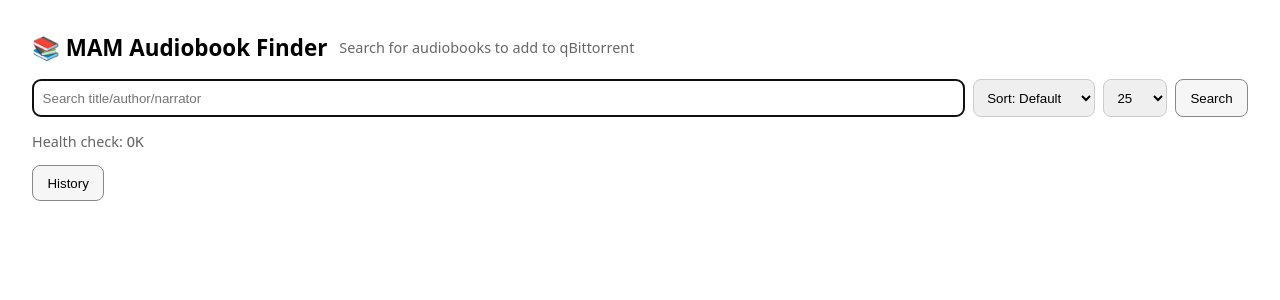
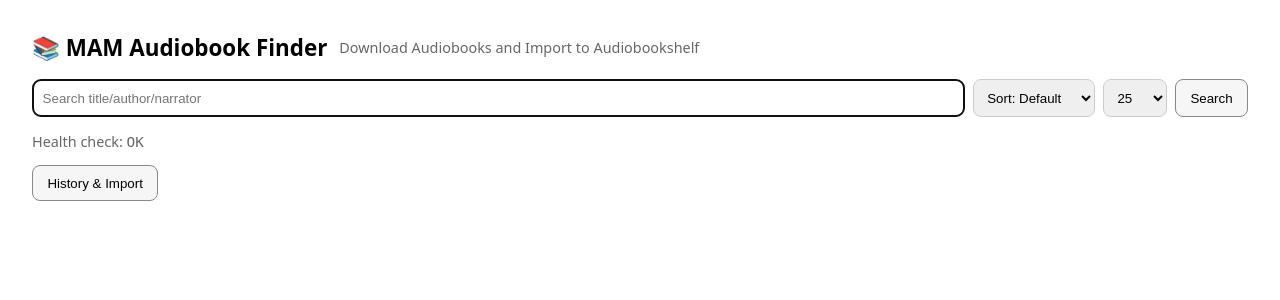
Before and after one commit to raygan/mam-audiofinder, a FastAPI app: page / in a window 1280 px wide. Shown: the top 300 px of the page. Run offline with FastAPI, Linux system fonts and the light colour scheme.

Commit message:
Fixed permissions issue with history remove, updated labels in UI

```diff
--- a/app/main.py
+++ b/app/main.py
@@ -30,6 +30,8 @@
 QB_TAGS     = os.getenv("QB_TAGS", "MAM,audiobook")  # optional
 
 QB_CATEGORY = os.getenv("QB_CATEGORY", "mam-audiofinder")
+QB_POSTIMPORT_CATEGORY = os.getenv("QB_POSTIMPORT_CATEGORY", "")  # "" = clear; or set e.g. "imported"
+
 DL_DIR = os.getenv("DL_DIR", "/media/torrents")
 LIB_DIR = os.getenv("LIB_DIR", "/media/Books/Audiobooks")
 IMPORT_MODE = os.getenv("IMPORT_MODE", "link")  # link|copy|move
@@ -482,4 +484,19 @@
             rel = p.relative_to(src_root)
             copy_one(p, dest_dir / rel)
 
+    # --- post-import: clear or change category so it disappears from our list ---
+    if h and QB_URL:
+        try:
+            with httpx.Client(timeout=15) as c2:
+                lr = c2.post(f"{QB_URL}/api/v2/auth/login",
+                             data={"username": QB_USER, "password": QB_PASS})
+                if lr.status_code == 200 and "Ok" in (lr.text or ""):
+                    # Setting to empty string unsets the category on most qB versions.
+                    # If your qB requires an existing category, set QB_POSTIMPORT_CATEGORY to that name.
+                    c2.post(f"{QB_URL}/api/v2/torrents/setCategory",
+                            data={"hashes": h, "category": QB_POSTIMPORT_CATEGORY})
+        except Exception as _e:
+            # We don't want the import to fail if this best-effort step errors.
+            pass
+
     return {"ok": True, "dest": str(dest_dir)}
--- a/app/templates/index.html
+++ b/app/templates/index.html
@@ -25,7 +25,7 @@
 <body>
   <header>
     <h1>📚 MAM Audiobook Finder</h1>
-    <span class="muted">Search for audiobooks to add to qBittorrent</span>
+    <span class="muted">Download Audiobooks and Import to Audiobookshelf</span>
   </header>
 
   <form id="searchForm" class="row">
@@ -84,7 +84,7 @@
     <p class="muted">Health check: <code id="health">…</code></p>
   </div>
   <div style="margin-left:auto">
-    <button id="showHistoryBtn" title="Show download history">History</button>
+    <button id="showHistoryBtn" title="Show download history">History & Import</button>
   </div>
 
   <script src="/static/app.js" defer></script>
```
